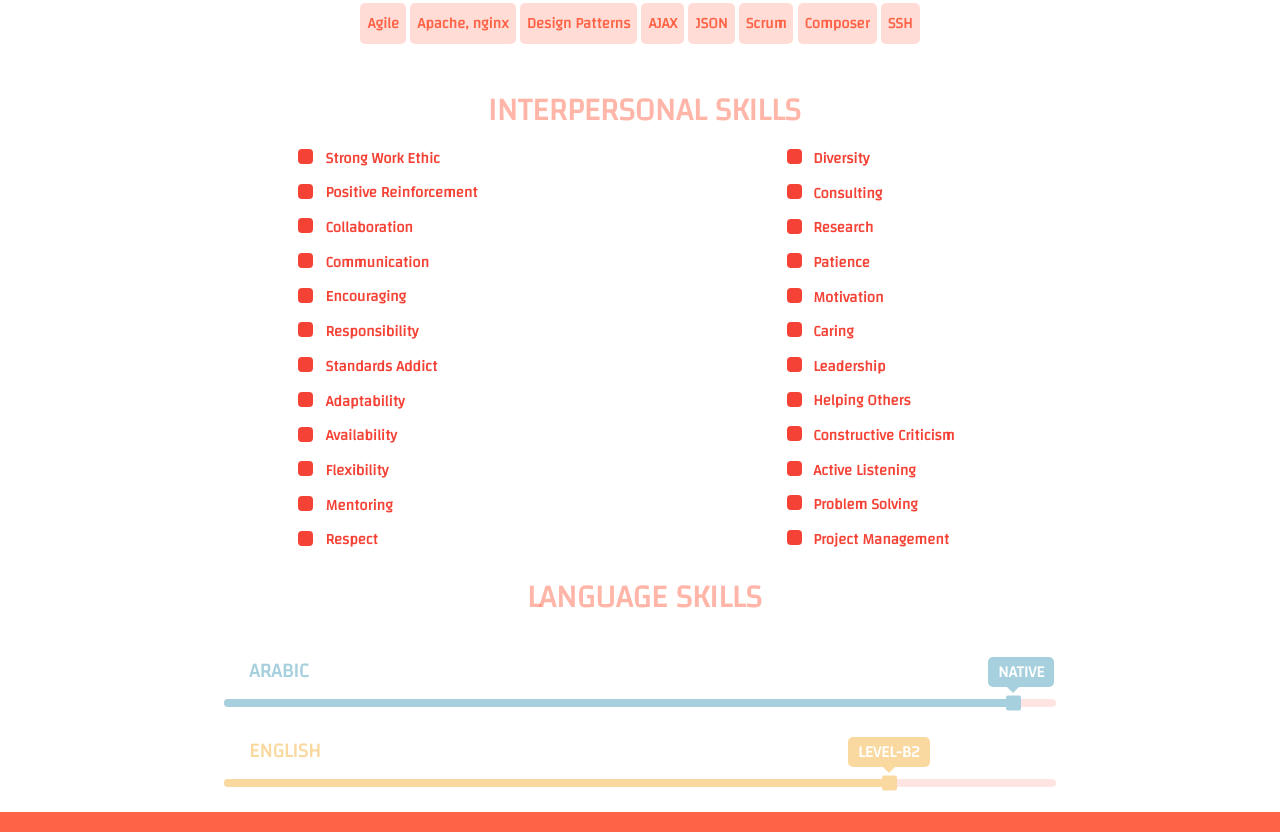
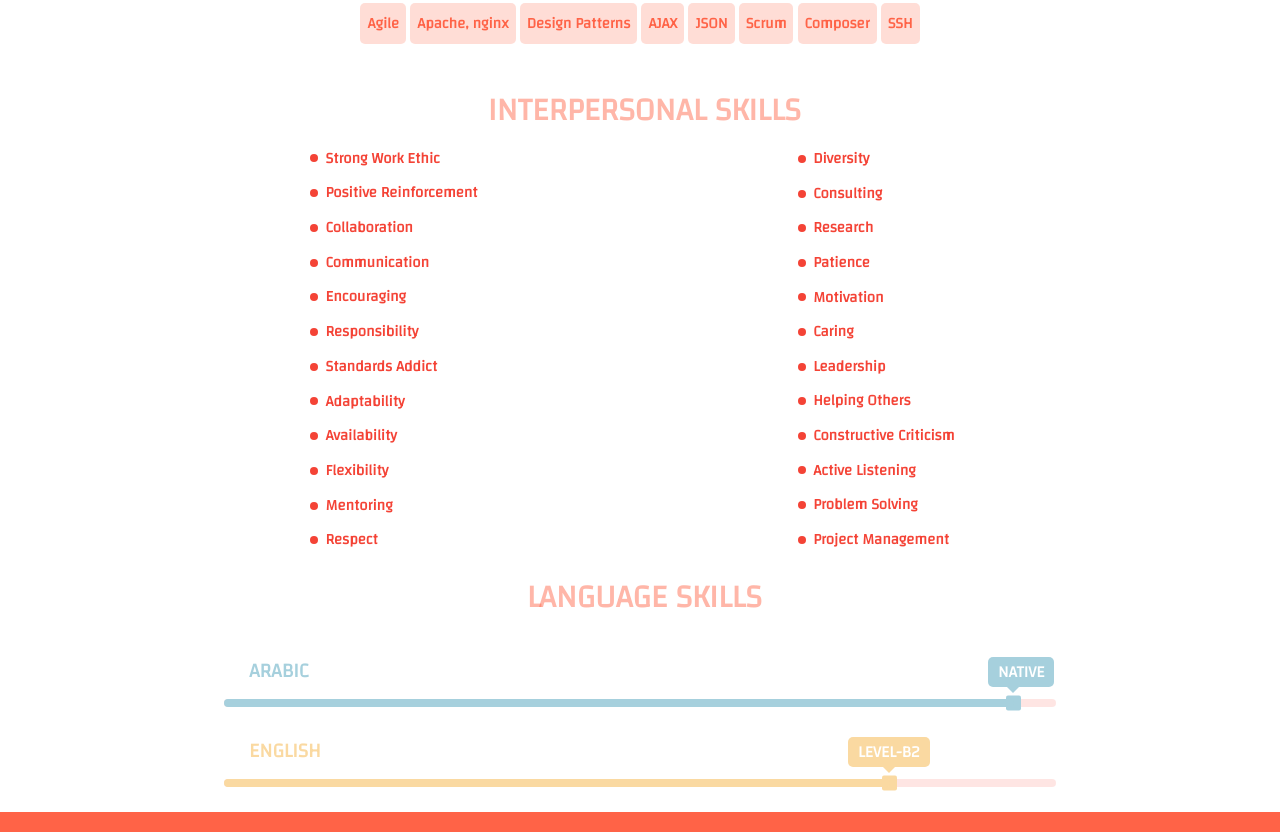
Before and after one commit to abou7iba/whoami, a plain HTML site: page index.html in a window 1280 px wide. Shown: the part 1351-2183 px from the top of the page. Drawn offline with Linux system fonts and the light colour scheme; some icons are missing.

Commit message:
Update style.css

```diff
--- a/style.css
+++ b/style.css
@@ -180,11 +180,11 @@
 {
     position: absolute;
     content: "";
-    width: 15px;
-    height: 15px;
+    width: 8px;
+    height: 8px;
     background-color: var(--bg-p-in);
-    left: -10%;
-    top: 22%;
+    left: -3%;
+    top: 39%;
     border-radius: 4px;
 }
 .la-skills
```
